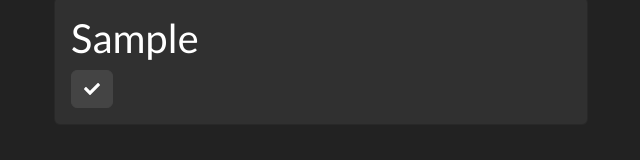
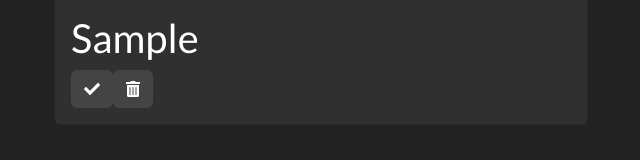
Before and after one commit to pab-mchn/task-aplication, a React (Create React App) app in the folder react-task-app/: page / in a window 1280 px wide. Both pictures are taken after typing "Sample" into the empty fields and a click on the button "Save". Shown: the part 153-313 px from the top of the page, without its empty margins (319-959 px from the left). Built offline with nearby package versions, Linux system fonts and the light colour scheme.

Commit message:
begginig with the remove task icon and function

```diff
--- a/react-task-app/src/App.tsx
+++ b/react-task-app/src/App.tsx
@@ -1,6 +1,6 @@
 import React, {useState} from 'react';
 import { FontAwesomeIcon } from '@fortawesome/react-fontawesome'
-import { faCut, faCheck } from '@fortawesome/free-solid-svg-icons'
+import { faCut, faCheck, faTrashAlt } from '@fortawesome/free-solid-svg-icons'
 
 type FormElement = React.FormEvent<HTMLFormElement>;
 interface ITask {
@@ -54,6 +54,9 @@ function App(): JSX.Element {
                   <button className='btn btn-secondary' onClick={() => toggleDoneTask(i)}>
                     {t.done ? <FontAwesomeIcon icon={faCut} /> : <FontAwesomeIcon icon={faCheck} />}
                   </button>
+                  <button className='btn btn-secondary' onClick={() => toggleDoneTask(i)}>
+                    <FontAwesomeIcon icon={faTrashAlt} />
+                  </button>
                 </div>
               </div>
             ))}
```
